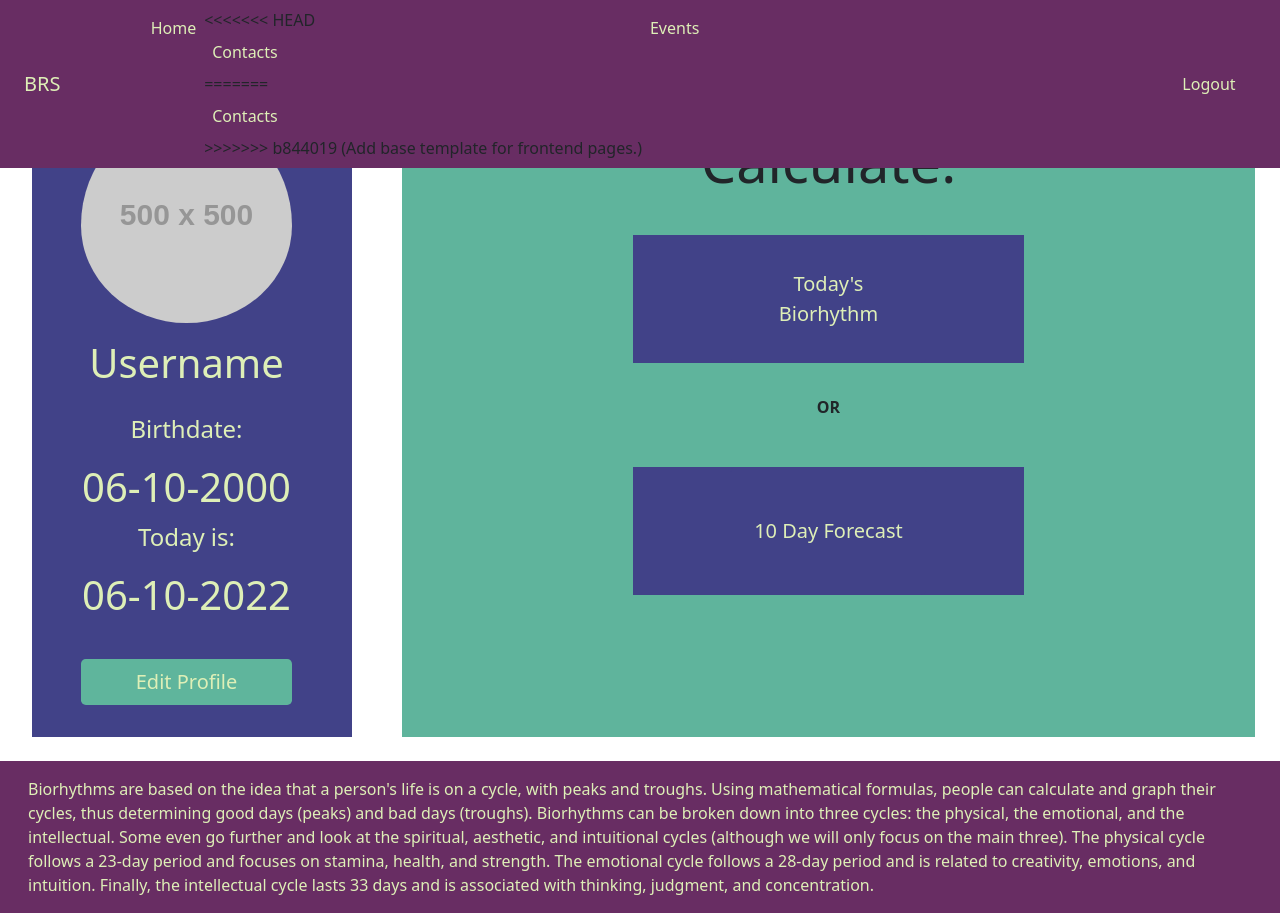
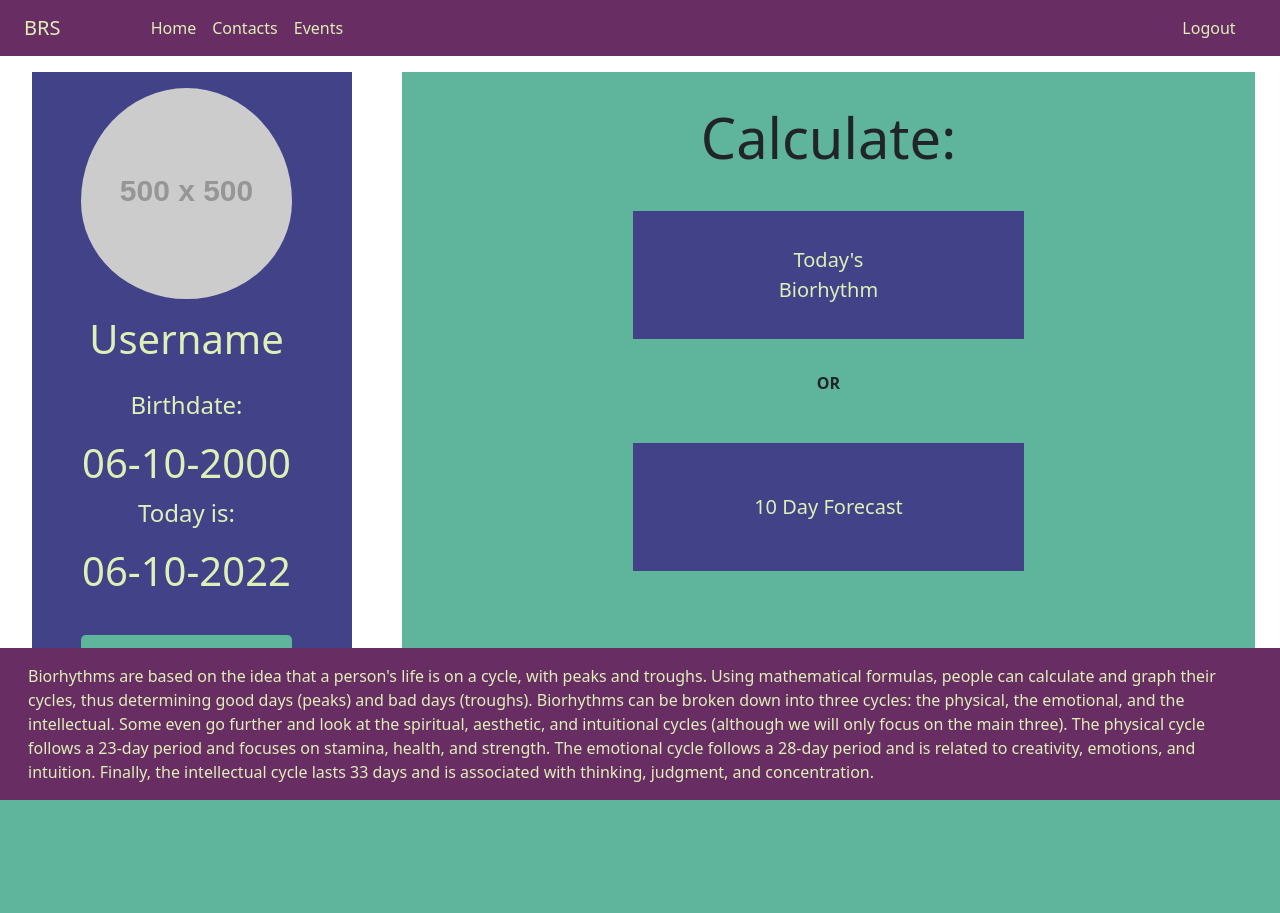
Before and after one commit to Victor-Guerra/SytatyrBioRhythmBE1, a Django app: page /biorhythm/1 in a window 1280 px wide. After the commit the page ends 800 px from the top, so only its background shows below. Run offline with Django 4.2, Linux system fonts and the light colour scheme; grey boxes labelled with a size stand in for pictures from a placeholder-image service; some libraries are stand-ins or nearby versions.

Commit message:
BRSN-01 Add user interface/frontend

```diff
--- a/api/templates/frontend/base.html
+++ b/api/templates/frontend/base.html
@@ -21,12 +21,8 @@
         }
 
         .footer {
-<<<<<<< HEAD
           position: fixed !important;
           bottom: 0 !important;
-=======
-            bottom: 0 !important;
->>>>>>> b844019 (Add base template for frontend pages.)
         }
 
         .content {
@@ -51,10 +47,7 @@
   </head>
   <body>
         <div>
-<<<<<<< HEAD
           {% block navbar %}
-=======
->>>>>>> b844019 (Add base template for frontend pages.)
             <nav class="navbar fixed-top navbar-expand-lg navbar-light main-color-bg">
                 <div class="container-fluid row">
                   <a class="navbar-brand accent-color-text col-1" href="#">BRS</a>
@@ -67,11 +60,7 @@
                         <a class="nav-link active accent-color-text" aria-current="page" href="#">Home</a>
                       </li>
                       <li class="nav-item">
-<<<<<<< HEAD
                         <a class="nav-link accent-color-text" href="{% url 'frontend:index' %}">Contacts</a>
-=======
-                        <a class="nav-link accent-color-text" href="#">Contacts</a>
->>>>>>> b844019 (Add base template for frontend pages.)
                       </li>
                       <li class="nav-item">
                         <a class="nav-link accent-color-text" href="#">Events</a>
--- a/frontend/urls.py
+++ b/frontend/urls.py
@@ -3,7 +3,7 @@ from . import views
 
 app_name = 'frontend'
 urlpatterns = [
-    #path('', views.index, name='index'),
+    path('', views.index, name='index'),
     path('login/', views.loginView , name='login'),
     path('signup/', views.signupView , name='signup'),
     path('biorhythm/<int:user_id>', views.BiorhythmView.as_view() , name='biorhythm'),
--- a/frontend/views.py
+++ b/frontend/views.py
@@ -14,6 +14,13 @@ def index(request, user_id=0):
     }
     return HttpResponse(template.render(context, request))
 
+
+def index(request, user_id=0):
+    template = loader.get_template("frontend/base.html")
+    context = { #props
+        'user_id': user_id,
+    }
+    return HttpResponse(template.render(context, request))
 
 def loginView(request):
     display_forecast = False
```
